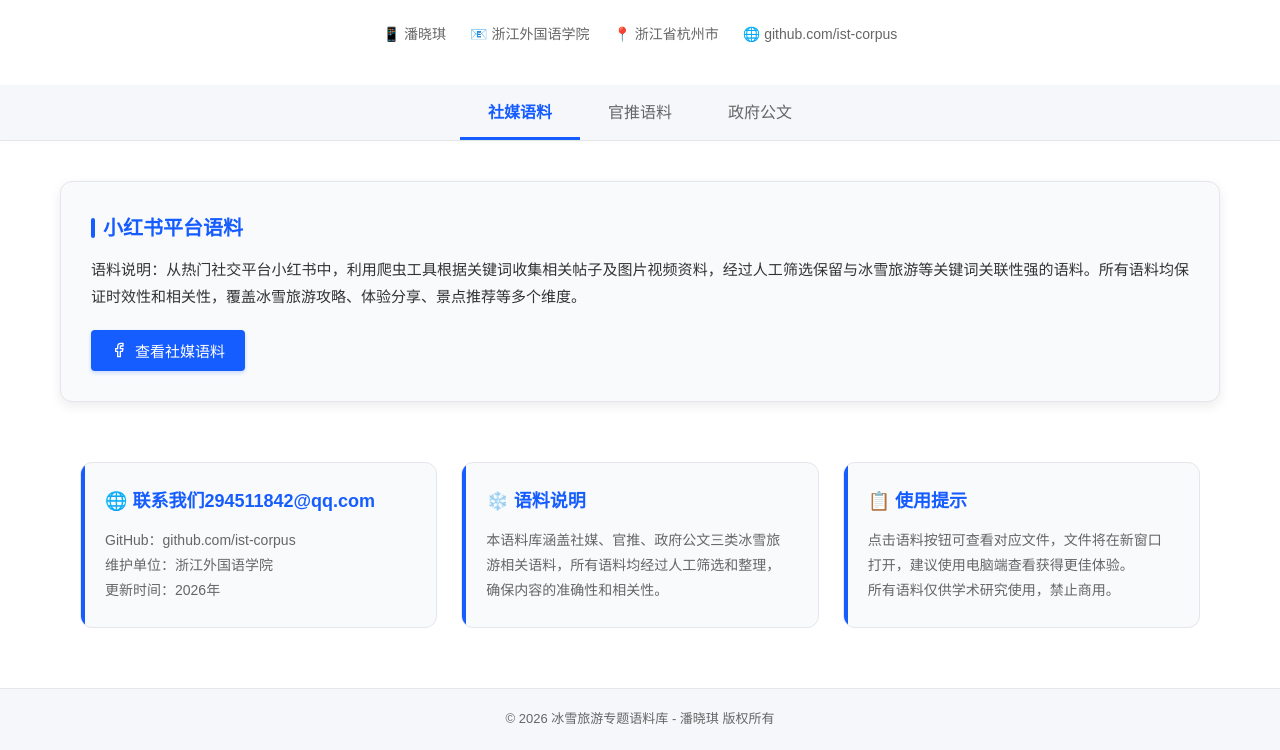
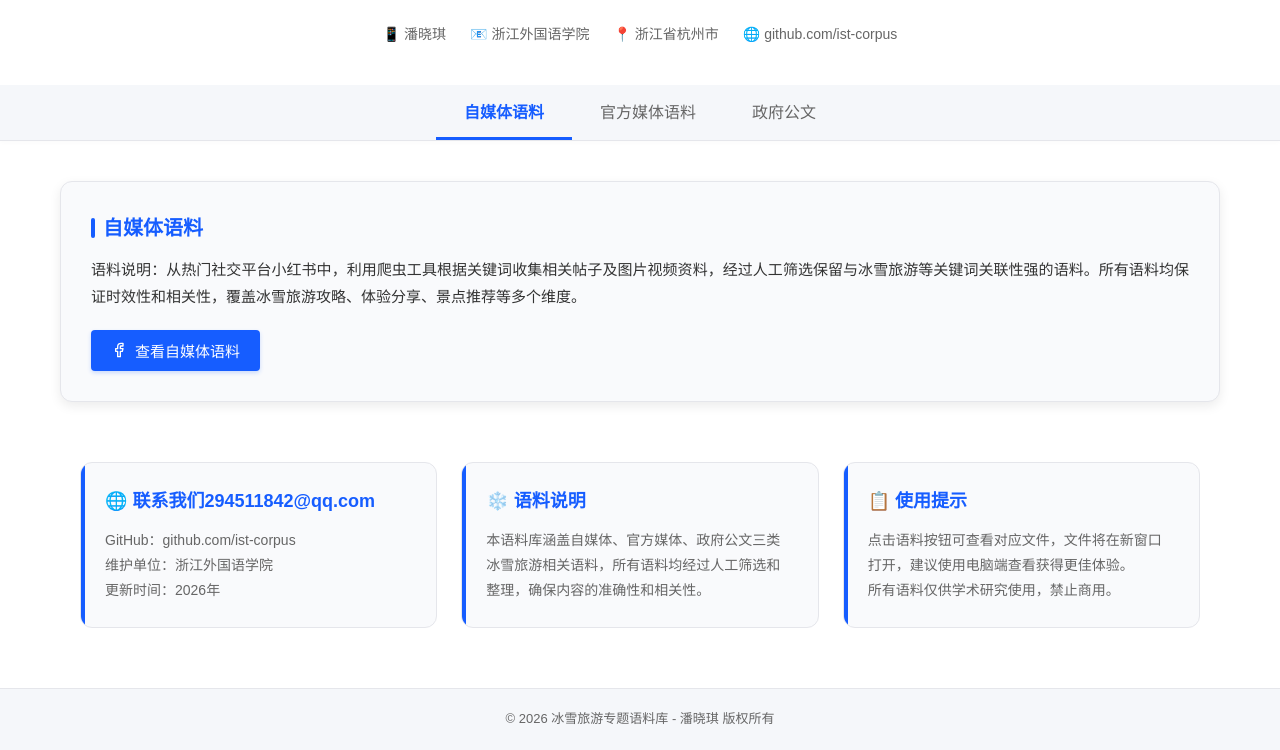
Before and after one commit to istc-corpus/istc-corpus.github.io, a plain HTML site: page index.html in a window 1280 px wide. Shown: the part 152-902 px from the top of the page. Drawn offline with Linux system fonts and the light colour scheme.

Commit message:
Update tab labels and content descriptions in HTML

```diff
--- a/index.html
+++ b/index.html
@@ -357,21 +357,21 @@
     </div>
 
     <div class="tab-nav">
-        <button class="tab-btn active" onclick="show('social')">社媒语料</button>
-        <button class="tab-btn" onclick="show('official')">官推语料</button>
+        <button class="tab-btn active" onclick="show('social')">自媒体语料</button>
+        <button class="tab-btn" onclick="show('official')">官方媒体语料</button>
         <button class="tab-btn" onclick="show('gov')">政府公文</button>
     </div>
 
     <div class="content-container">
         <div class="section-content active" id="social">
             <div class="content-item">
-                <h3>小红书平台语料</h3>
+                <h3>自媒体语料</h3>
                 <p>语料说明：从热门社交平台小红书中，利用爬虫工具根据关键词收集相关帖子及图片视频资料，经过人工筛选保留与冰雪旅游等关键词关联性强的语料。所有语料均保证时效性和相关性，覆盖冰雪旅游攻略、体验分享、景点推荐等多个维度。</p>
                 <button class="view-btn" onclick="window.open('multimodal/index.html', '_blank')">
                     <svg width="16" height="16" viewBox="0 0 24 24" fill="none" stroke="currentColor" stroke-width="2" stroke-linecap="round" stroke-linejoin="round">
                         <path d="M18 2h-3a5 5 0 0 0-5 5v3H7v4h3v8h4v-8h3l1-4h-4V7a1 1 0 0 1 1-1h3z"></path>
                     </svg>
-                    查看社媒语料
+                    查看自媒体语料
                 </button>
             </div>
         </div>
@@ -421,7 +421,7 @@
             </div>
             <div class="card">
                 <h4>❄️ 语料说明</h4>
-                <p>本语料库涵盖社媒、官推、政府公文三类冰雪旅游相关语料，所有语料均经过人工筛选和整理，确保内容的准确性和相关性。</p>
+                <p>本语料库涵盖自媒体、官方媒体、政府公文三类冰雪旅游相关语料，所有语料均经过人工筛选和整理，确保内容的准确性和相关性。</p>
 
             </div>
             <div class="card">
```
